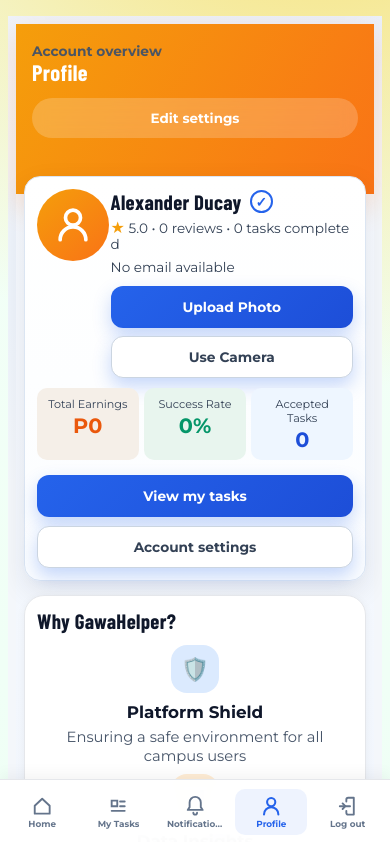
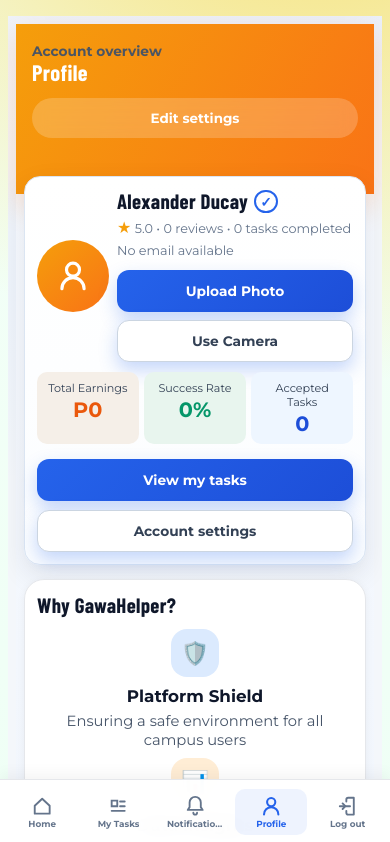
Before and after one commit to alexandercode-web/gawah, a React (Vite) app: page /profile in a window 390 px wide. Shown: the top 842 px of the page. Built offline with nearby package versions, Linux system fonts and the light colour scheme; no server answers; sample sign-in values are in the browser's storage.

Commit message:
Fix profile avatar shape and text wrapping on mobile

```diff
--- a/src/responsive.css
+++ b/src/responsive.css
@@ -629,29 +629,50 @@ img {
 
   .profile-top-row {
     grid-template-columns: 72px 1fr !important;
-    gap: 0.6rem !important;
-    align-items: flex-start !important;
+    gap: 1rem !important;
+    align-items: center !important;
   }
 
-  .profile-avatar,
+  .profile-avatar {
+    width: 72px !important;
+    height: 72px !important;
+    min-width: 72px !important;
+    min-height: 72px !important;
+    border-radius: 50% !important;
+    flex-shrink: 0 !important;
+    overflow: hidden !important;
+    font-size: 1.2rem !important; /* Smaller text for initials */
+  }
+
   .profile-avatar-wrap {
     width: 72px !important;
-    height: 72px !important;
+    height: auto !important;
   }
 
   .profile-avatar svg {
-    width: 44px !important;
-    height: 44px !important;
+    width: 38px !important;
+    height: 38px !important;
+  }
+
+  .profile-main-info {
+    min-width: 0 !important; /* Allow text to shrink/wrap */
   }
 
   .profile-main-info h2 {
-    font-size: 1.2rem !important;
-    flex-wrap: wrap !important;
+    font-size: 1.1rem !important;
+    line-height: 1.2 !important;
+    margin-bottom: 0.2rem !important;
+    display: flex !important;
+    align-items: center !important;
+    gap: 0.4rem !important;
+    word-break: break-word !important;
   }
 
   .profile-main-info p {
-    font-size: 0.85rem !important;
-    word-break: break-all !important;
+    font-size: 0.8rem !important;
+    line-height: 1.3 !important;
+    margin-bottom: 0.1rem !important;
+    color: #64748b !important;
   }
 
   .profile-photo-actions {
```
